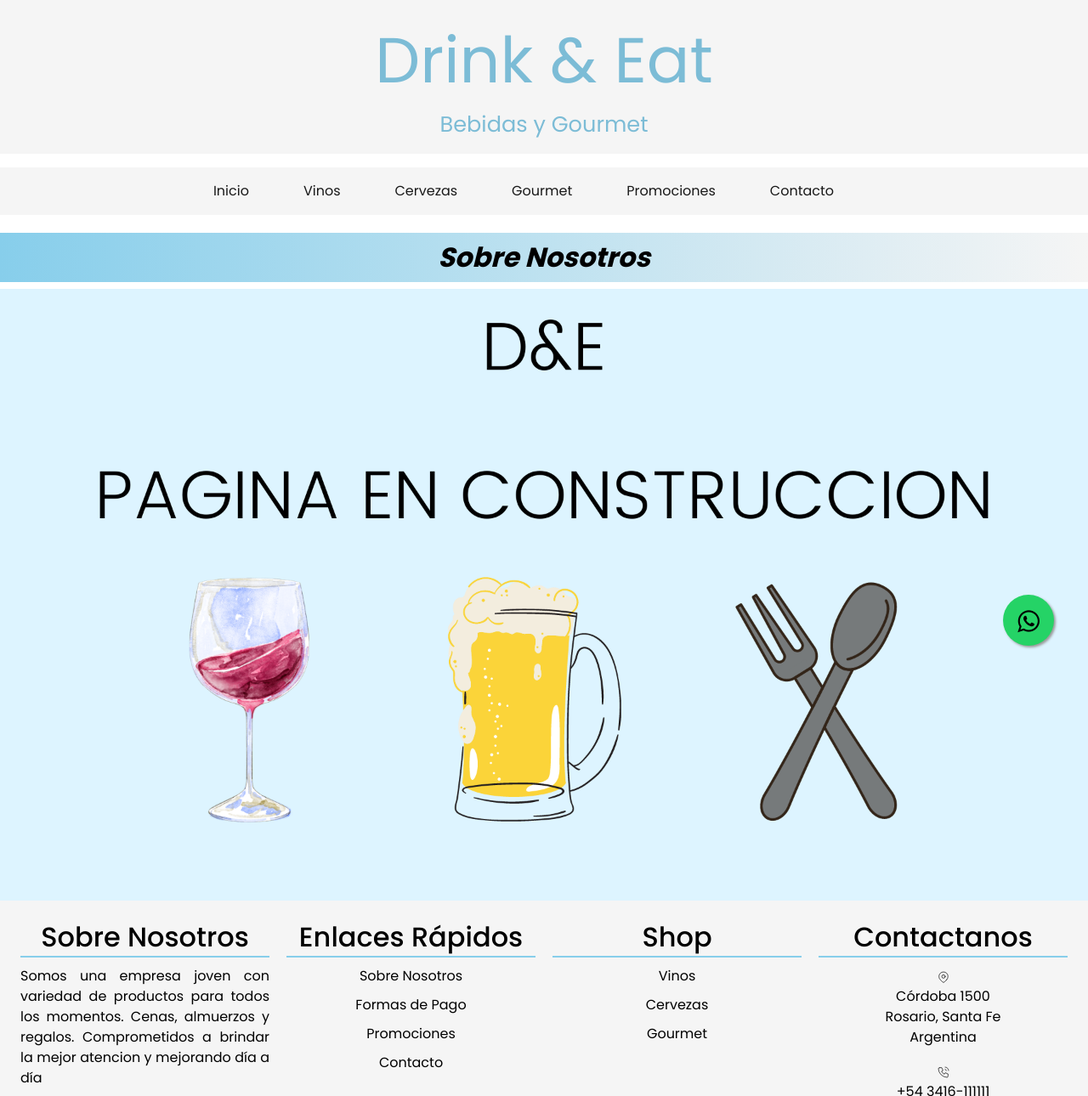
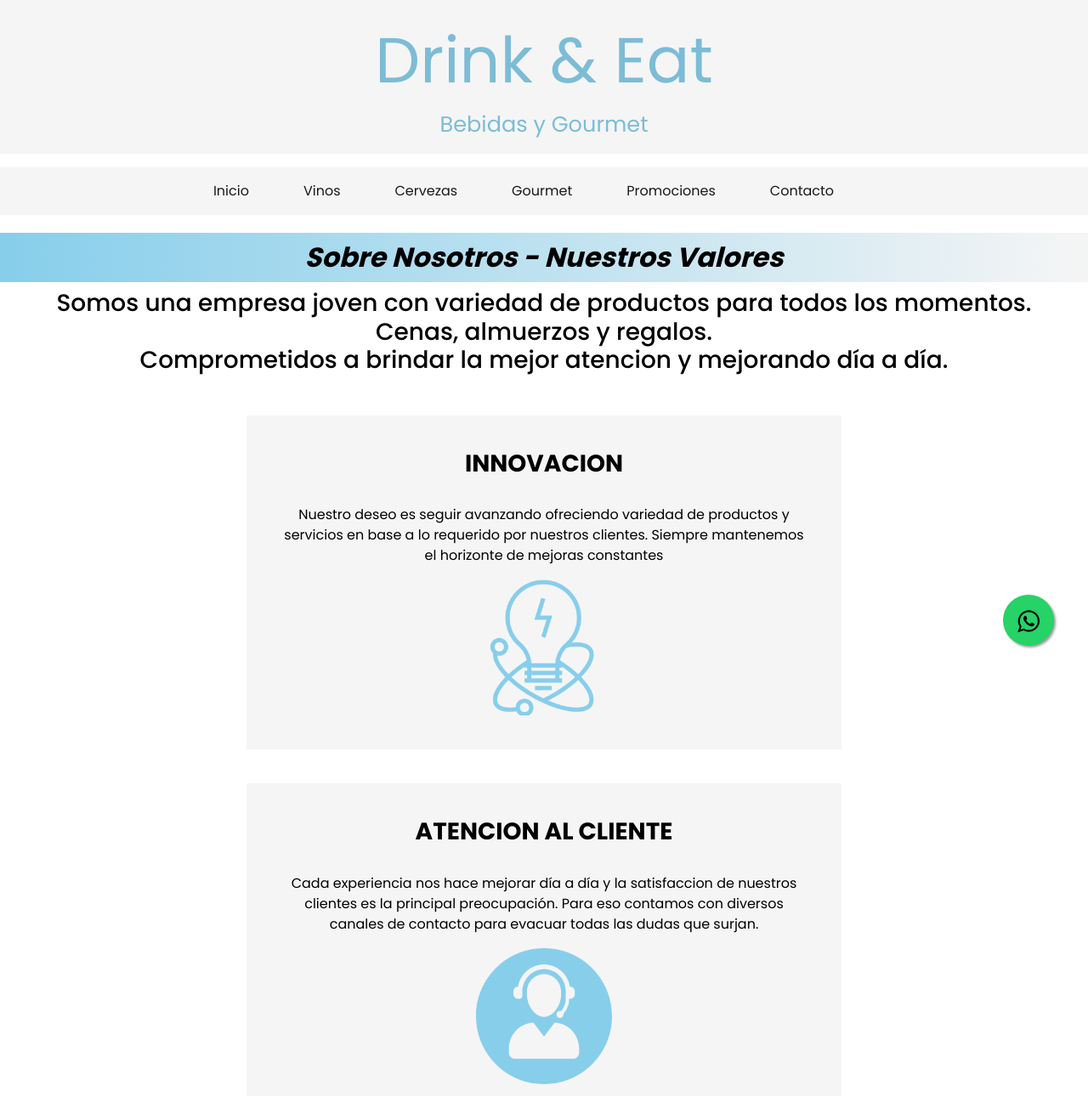
Before and after one commit to martinhasenbalg/drinkandeat-hasenbalg, a website: page html/sobrenosotros.html in a window 1280 px wide. Shown: the top 1290 px of the page at 85% size. Drawn offline with nearby package versions, Linux system fonts and the light colour scheme.

Commit message:
ADD SOBRE NOSOTROS

```diff
--- a/html/sobrenosotros.html
+++ b/html/sobrenosotros.html
@@ -47,9 +47,28 @@
 
 <main>
 
-	<h2 class="h2desecciones">Sobre Nosotros</h2>
+	<h2 class="h2desecciones">Sobre Nosotros - Nuestros Valores</h2>
 
-	<img class="imgpec" src="../imagenes/PEC.png" alt="paginaencosntruccion">
+		<h3 class="centrado">
+			Somos una empresa joven con variedad de productos para todos los momentos.<br>
+			Cenas, almuerzos y regalos. <br>
+			Comprometidos a brindar la mejor atencion y mejorando día a día.
+		</h3>
+
+		<div class="contenedor_sn">
+			<div class="sninnovacion">
+				<div><h3><b>INNOVACION</b></h3><br><p>Nuestro deseo es seguir avanzando ofreciendo variedad de productos y servicios en base a lo requerido por nuestros clientes. Siempre mantenemos el horizonte de mejoras constantes</p></div>
+				<div><img src="../imagenes/innovacion.png" alt="innovar"></div>
+			</div>
+			<div class="snatencion">
+				<div><h3><b>ATENCION AL CLIENTE</b></h3><br><p>Cada experiencia nos hace mejorar día a día y la satisfaccion de nuestros clientes es la principal preocupación. Para eso contamos con diversos canales de contacto para evacuar todas las dudas que surjan.</p></div>
+				<div><img src="../imagenes/atencion.png" alt="atencion"></div>
+			</div>
+			<div class="sncalidad">
+				<div><h3><b>CALIDAD</b></h3><br><p>Nuestros productos provienen de proveedores que poseen las máximas exigencias en cuestiones de higiene y seguridad en la elaboracion y distribución de los mismos.</p></div>
+				<div><img src="../imagenes/calidad.png" alt="calidad"></div>
+			</div>
+		</div>
 
 </main>  <!--CIERRA MAIN-->
 
--- a/scss/_otrosboot.scss
+++ b/scss/_otrosboot.scss
@@ -26,3 +26,5 @@
 .bg-light {
     background-color: whitesmoke !important;
   }
+
+  ul.navbar-nav a:hover { background-color: skyblue !important; }
--- /dev/null
+++ b/scss/_sobrenos.scss
@@ -0,0 +1,32 @@
+.centrado {
+    text-align: center;
+  }
+
+  .contenedor_sn {
+    display: grid;
+    grid-template-columns: 1fr;
+    grid-template-rows: 1fr;
+    max-width: 700px;
+    margin: auto;
+  }
+
+  .sninnovacion,.snatencion, .sncalidad {
+    display: flex;
+    flex-direction: row;
+    flex-wrap: wrap;
+    justify-content: center;
+    align-items: center;
+    text-align: center;
+  padding: 2.5em;
+    background: whitesmoke;
+    margin-bottom: 2.5em;
+
+  }
+
+  .contenedor_sn img {
+    max-width: 10em;
+  }
+
+  .sninnovacion {
+    margin-top: 2.5em;
+  }
--- a/scss/estilos.scss
+++ b/scss/estilos.scss
@@ -9,3 +9,4 @@
 @import "maspedidos";
 @import "carousel";
 @import "404";
+@import "sobrenos"
```
Also changed, not shown: css/estilos.css, imagenes/atencion.png (added), imagenes/calidad.png (added), imagenes/innovacion.png (added).
